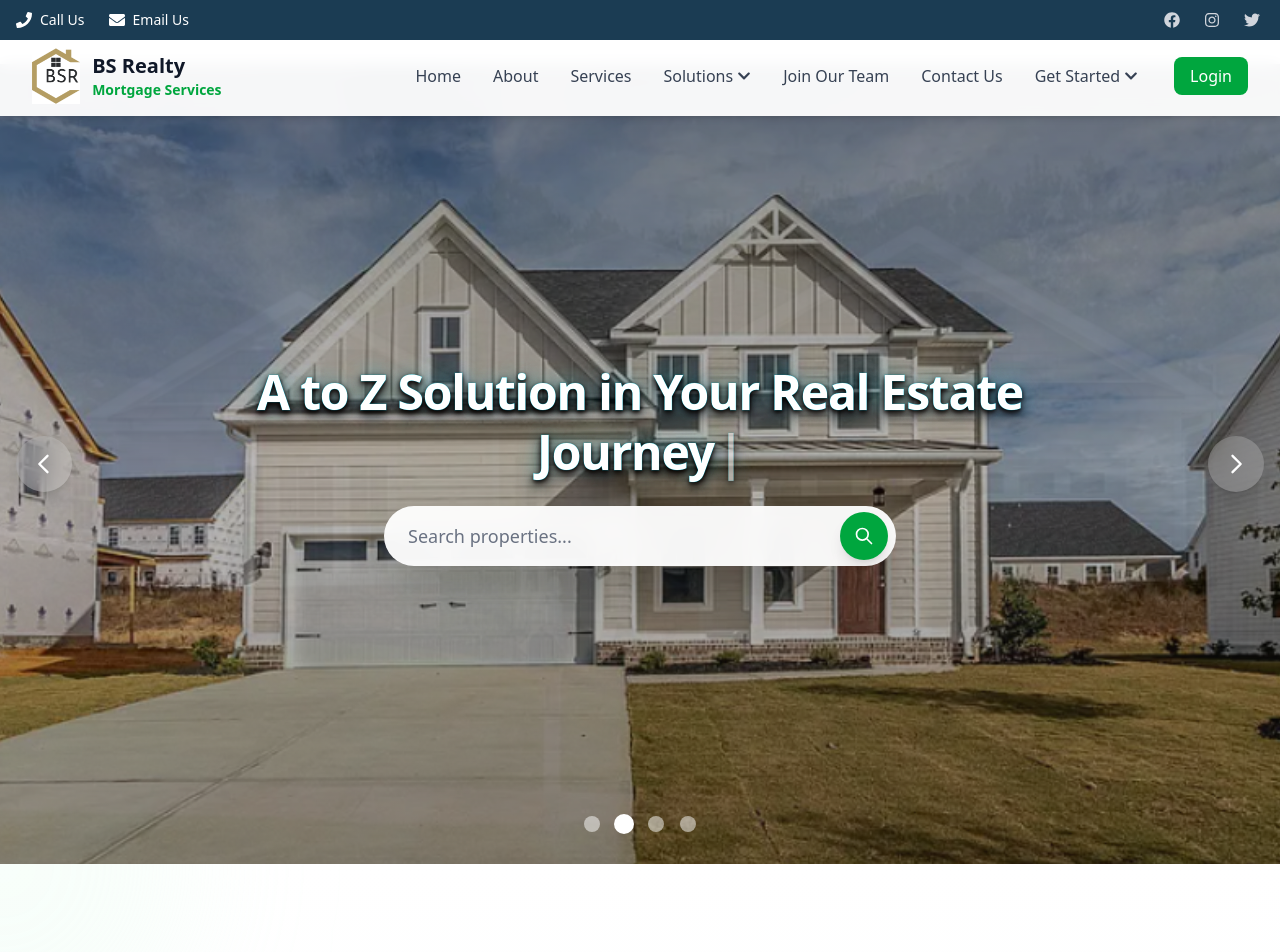
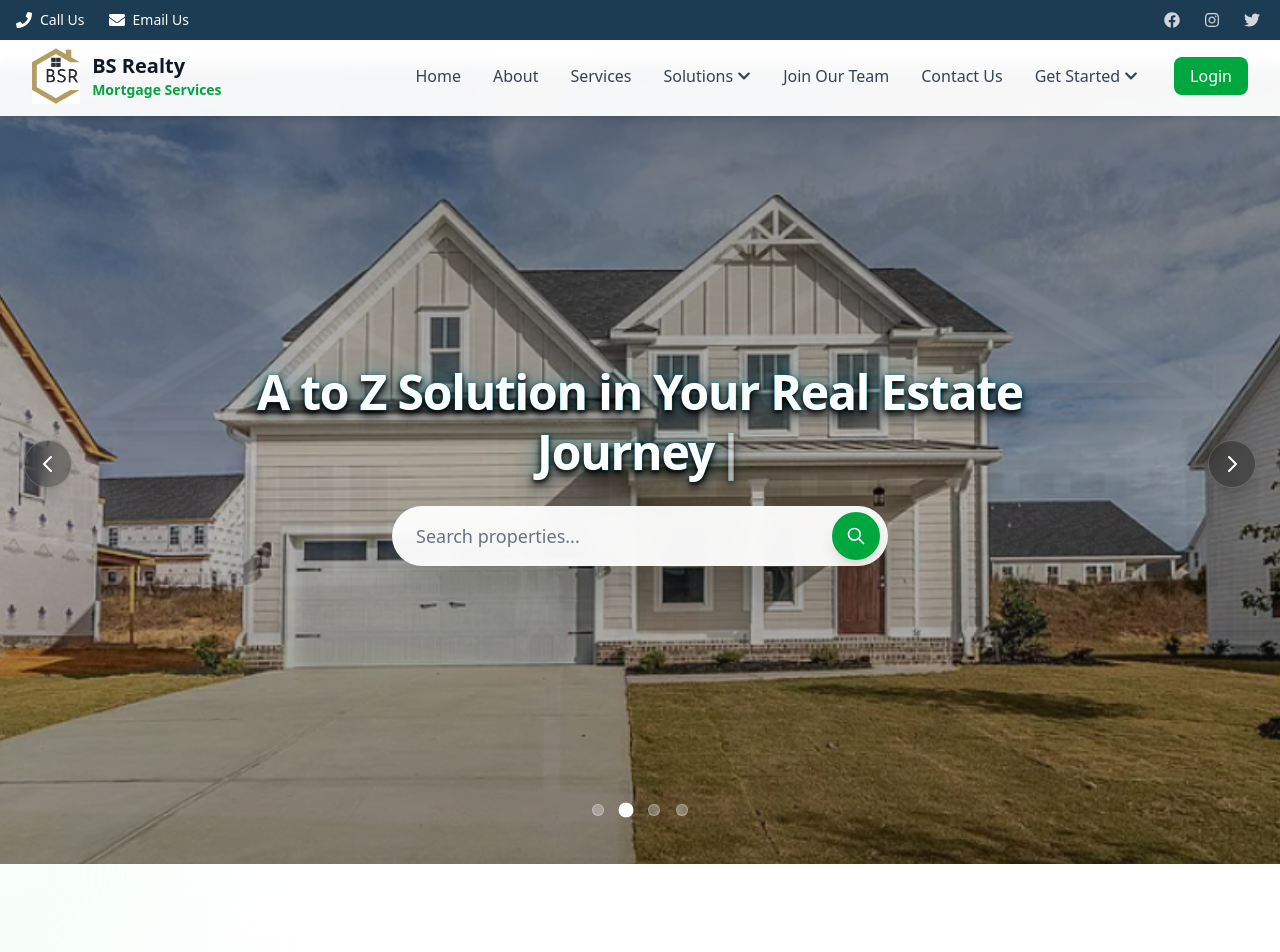
Before and after one commit to RamaBhattarai/bsrealtyllc, a Next.js app: page / in a window 1280 px wide. Shown: the top 952 px of the page. Built offline with nearby package versions, Linux system fonts and the light colour scheme.

Commit message:
added the responsiveness to the hero section image

```diff
--- a/app/components/sections/Hero.tsx
+++ b/app/components/sections/Hero.tsx
@@ -62,7 +62,7 @@ const heroSlides = [
   };
 
   return (
-    <section className="relative w-full h-screen flex items-center justify-center overflow-hidden bg-black">
+    <section className="relative w-full h-[60vh] md:h-[80vh] lg:h-screen flex items-center justify-center overflow-hidden bg-black">
       {/* Background Image with Infinite Loop */}
       <AnimatePresence mode="sync">
         <motion.div
@@ -79,22 +79,22 @@ const heroSlides = [
             fill
             className="object-cover object-center"
             priority
-            quality={90}
+            quality={85}
             sizes="(max-width: 768px) 100vw, (max-width: 1200px) 100vw, 100vw"
           />
-          {/* Overlay for better text readability */}
-          <div className="absolute inset-0 bg-gradient-to-b from-black/30 via-black/10 to-black/25"></div>
+          {/* Overlay for better text readability - stronger on mobile */}
+          <div className="absolute inset-0 bg-gradient-to-b from-black/50 via-black/30 to-black/40 md:from-black/30 md:via-black/10 md:to-black/25"></div>
         </motion.div>
       </AnimatePresence>
 
-      {/* Hero Content - Centered and Fixed */}
-      <div className="absolute inset-0 z-20 flex flex-col items-center justify-center px-6 py-20 md:py-20">
+      {/* Hero Content - Better mobile spacing */}
+      <div className="absolute inset-0 z-20 flex flex-col items-center justify-center px-4 py-8 md:py-20">
         {/* Main Heading */}
         <motion.div
           initial={{ opacity: 0, y: 30 }}
           animate={{ opacity: 1, y: 0 }}
           transition={{ delay: 0.2, duration: 0.8 }}
-          className="text-center mb-6"
+          className="text-center mb-4 md:mb-6"
         >
           <TextType
             text="A to Z Solution in Your Real Estate Journey"
@@ -103,7 +103,7 @@ const heroSlides = [
             showCursor={true}
             cursorCharacter="|"
             cursorClassName="animate-pulse"
-            className="text-2xl md:text-4xl lg:text-5xl font-bold leading-tight max-w-4xl mx-auto inline-block"
+            className="text-xl md:text-4xl lg:text-5xl font-bold leading-tight max-w-4xl mx-auto inline-block px-2"
             style={{
               color: '#F4F4F4',
               textShadow: '0 2px 4px rgba(0,0,0,0.9), 0 4px 8px rgba(0,0,0,0.7), 0 8px 16px rgba(0,0,0,0.5), 0 0 20px rgba(19,171,196,0.5)',
@@ -120,19 +120,19 @@ const heroSlides = [
           initial={{ opacity: 0, y: 30 }}
           animate={{ opacity: 1, y: 0 }}
           transition={{ delay: 0.4, duration: 0.8 }}
-          className="w-full max-w-sm md:max-w-md lg:max-w-lg"
+          className="w-full max-w-xs md:max-w-md lg:max-w-lg px-2"
         >
           <div className="relative">
             <input
               type="text"
               placeholder="Search properties..."
-              className="w-full px-6 py-4 text-base md:text-lg bg-white/95 backdrop-blur-md border-0 rounded-full shadow-2xl focus:outline-none focus:ring-4 focus:ring-green-400/50 focus:bg-white transition-all duration-300 placeholder-gray-500"
+              className="w-full px-4 py-3 md:px-6 md:py-4 text-sm md:text-lg bg-white/95 backdrop-blur-md border-0 rounded-full shadow-2xl focus:outline-none focus:ring-4 focus:ring-green-400/50 focus:bg-white transition-all duration-300 placeholder-gray-500"
             />
             <button
               type="submit"
-              className="absolute right-2 top-1/2 -translate-y-1/2 w-10 h-10 md:w-12 md:h-12 bg-green-600 hover:bg-green-700 rounded-full flex items-center justify-center text-white transition-colors duration-300 shadow-lg"
+              className="absolute right-1 md:right-2 top-1/2 -translate-y-1/2 w-8 h-8 md:w-12 md:h-12 bg-green-600 hover:bg-green-700 rounded-full flex items-center justify-center text-white transition-colors duration-300 shadow-lg"
             >
-              <svg className="w-4 h-4 md:w-5 md:h-5" fill="none" stroke="currentColor" viewBox="0 0 24 24">
+              <svg className="w-3 h-3 md:w-5 md:h-5" fill="none" stroke="currentColor" viewBox="0 0 24 24">
                 <path strokeLinecap="round" strokeLinejoin="round" strokeWidth={2} d="M21 21l-6-6m2-5a7 7 0 11-14 0 7 7 0 0114 0z" />
               </svg>
             </button>
@@ -140,35 +140,35 @@ const heroSlides = [
         </motion.div>
       </div>
 
-      {/* Navigation Arrows */}
+      {/* Navigation Arrows - More subtle */}
       <button
         onClick={prevSlide}
-        className="absolute left-2 md:left-4 top-1/2 -translate-y-1/2 z-30 w-10 h-10 md:w-14 md:h-14 bg-white/20 backdrop-blur-md rounded-full flex items-center justify-center text-white hover:bg-white/30 transition-all duration-300 shadow-lg hover:scale-110"
+        className="absolute left-3 md:left-6 top-1/2 -translate-y-1/2 z-30 w-8 h-8 md:w-12 md:h-12 bg-black/30 backdrop-blur-sm rounded-full flex items-center justify-center text-white hover:bg-black/50 transition-all duration-300 shadow-lg hover:scale-110 border border-white/20"
       >
-        <svg className="w-5 h-5 md:w-7 md:h-7" fill="none" stroke="currentColor" viewBox="0 0 24 24">
+        <svg className="w-4 h-4 md:w-6 md:h-6" fill="none" stroke="currentColor" viewBox="0 0 24 24">
           <path strokeLinecap="round" strokeLinejoin="round" strokeWidth={2} d="M15 19l-7-7 7-7" />
         </svg>
       </button>
 
       <button
         onClick={nextSlide}
-        className="absolute right-2 md:right-4 top-1/2 -translate-y-1/2 z-30 w-10 h-10 md:w-14 md:h-14 bg-white/20 backdrop-blur-md rounded-full flex items-center justify-center text-white hover:bg-white/30 transition-all duration-300 shadow-lg hover:scale-110"
+        className="absolute right-3 md:right-6 top-1/2 -translate-y-1/2 z-30 w-8 h-8 md:w-12 md:h-12 bg-black/30 backdrop-blur-sm rounded-full flex items-center justify-center text-white hover:bg-black/50 transition-all duration-300 shadow-lg hover:scale-110 border border-white/20"
       >
-        <svg className="w-5 h-5 md:w-7 md:h-7" fill="none" stroke="currentColor" viewBox="0 0 24 24">
+        <svg className="w-4 h-4 md:w-6 md:h-6" fill="none" stroke="currentColor" viewBox="0 0 24 24">
           <path strokeLinecap="round" strokeLinejoin="round" strokeWidth={2} d="M9 5l7 7-7 7" />
         </svg>
       </button>
 
-      {/* Dots Indicator */}
-      <div className="absolute bottom-4 md:bottom-8 left-1/2 -translate-x-1/2 z-30 flex space-x-2 md:space-x-4">
+      {/* Dots Indicator - More subtle and positioned better */}
+      <div className="absolute bottom-6 md:bottom-12 left-1/2 -translate-x-1/2 z-30 flex space-x-3 md:space-x-4">
         {heroSlides.map((_, index) => (
           <button
             key={index}
             onClick={() => goToSlide(index)}
-            className={`w-3 h-3 md:w-4 md:h-4 rounded-full transition-all duration-300 ${
+            className={`w-2.5 h-2.5 md:w-3 md:h-3 rounded-full transition-all duration-300 border border-white/30 ${
               index === currentSlide
-                ? 'bg-white scale-125 shadow-lg'
-                : 'bg-white/50 hover:bg-white/75 hover:scale-110'
+                ? 'bg-white scale-125 shadow-lg border-white/50'
+                : 'bg-white/30 hover:bg-white/60 hover:scale-110 border-white/20'
             }`}
           />
         ))}
--- a/app/components/sections/Services.tsx
+++ b/app/components/sections/Services.tsx
@@ -145,7 +145,7 @@ export default function Services() {
   };
 
   return (
-    <section className="py-24 bg-gradient-to-b from-white via-gray-50 to-white relative overflow-hidden">
+    <section className="pt-12 pb-24 md:pt-24 bg-gradient-to-b from-white via-gray-50 to-white relative overflow-hidden">
       {/* Decorative Elements */}
       <div className="absolute top-0 left-0 w-96 h-96 bg-green-100 rounded-full mix-blend-multiply filter blur-3xl opacity-20 -translate-x-1/2 -translate-y-1/2"></div>
       <div className="absolute bottom-0 right-0 w-96 h-96 bg-blue-100 rounded-full mix-blend-multiply filter blur-3xl opacity-20 translate-x-1/2 translate-y-1/2"></div>
```
